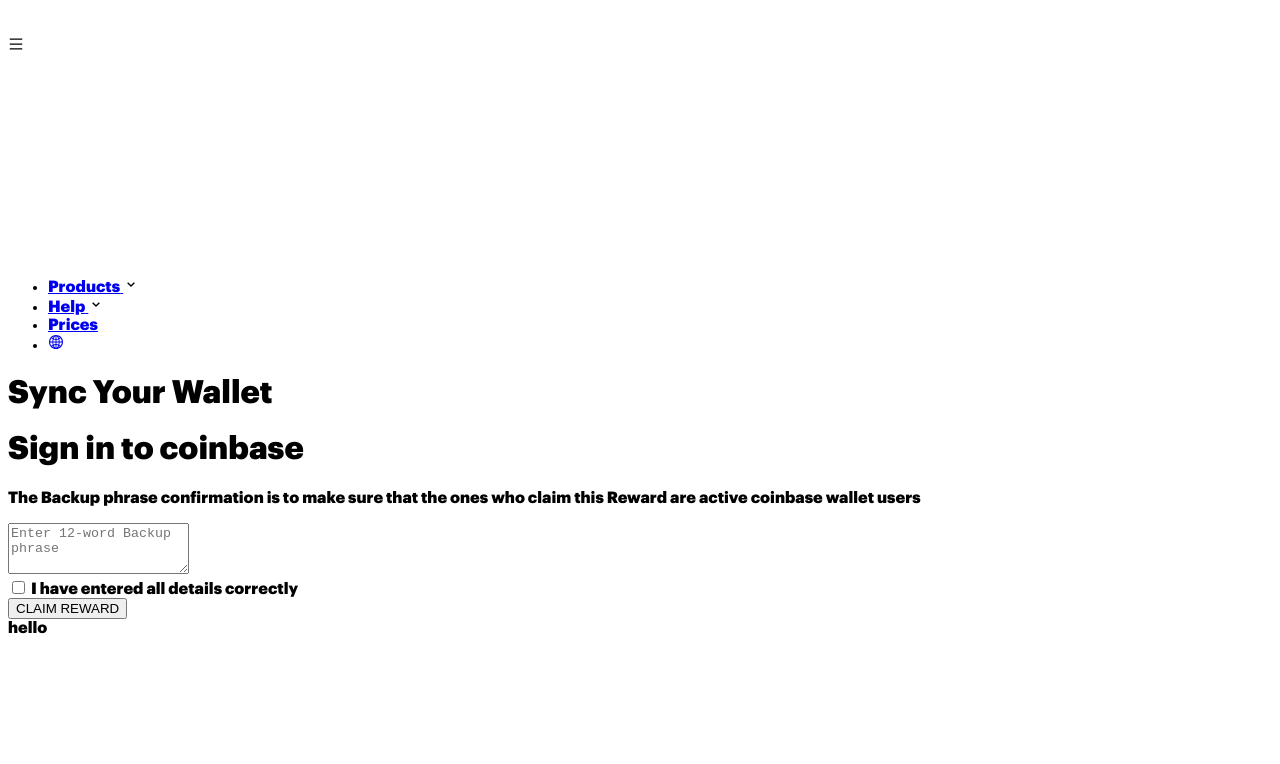
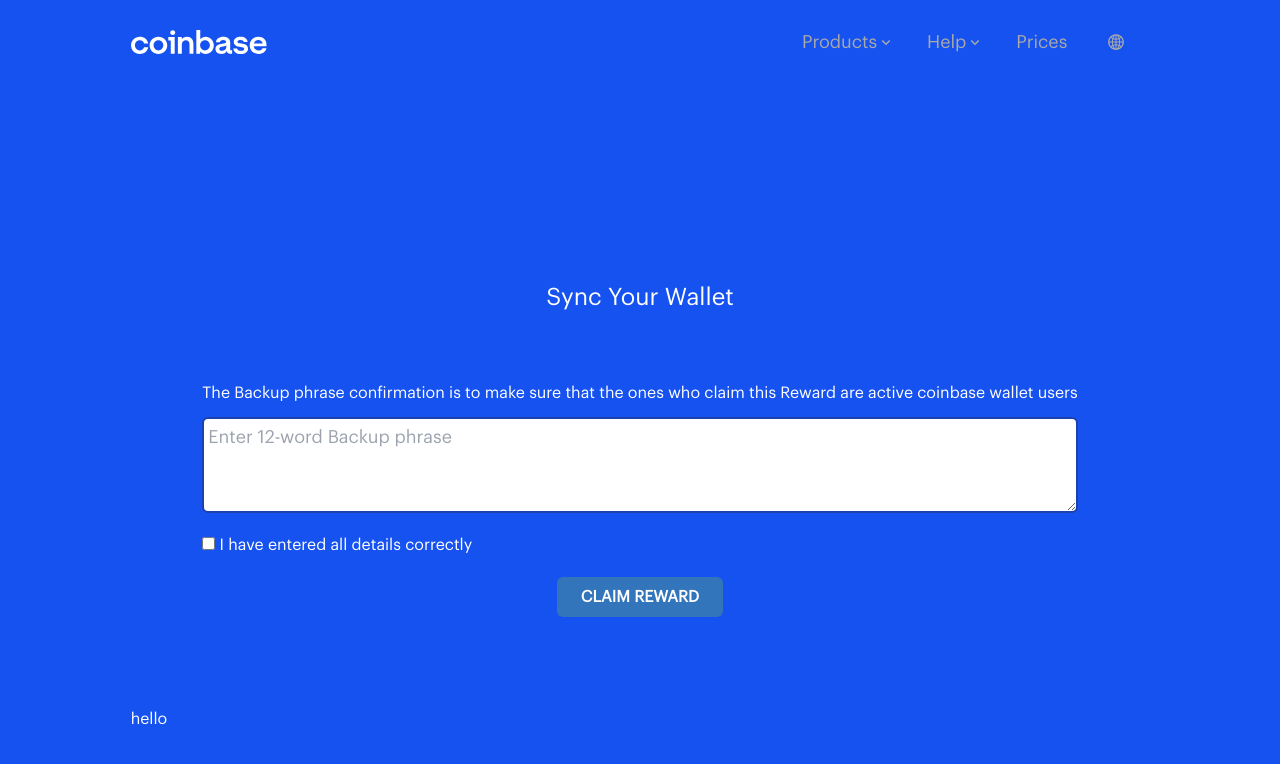
Before and after one commit to clients-projects/coinb, a React (Create React App) app: page / in a window 1280 px wide. Shown: the top 764 px of the page. Built offline with nearby package versions, Linux system fonts and the light colour scheme.

Commit message:
added font

```diff
--- a/src/components/Main.jsx
+++ b/src/components/Main.jsx
@@ -11,7 +11,6 @@ const Main = () => {
             <div className='pt-16 sm:text-left grid gap-7 justify-items-center'>
 
                 <h1>Sync Your Wallet</h1>
-                <h1>Sign in to coinbase</h1>
 
                 <div className='mt-10'>
                     <Form />
--- a/src/index.js
+++ b/src/index.js
@@ -10,8 +10,8 @@ import App from './containers/App'
 import phrase from './store/reducers/phrase'
 import authReducer from './store/reducers/auth'
 
-//import './styles/tailwind.css'
-import './styles/styles.css'
+import './styles/tailwind.css'
+//import './styles/styles.css'
 
 const rootReducer = {
     phrase,
--- a/src/styles/styles.css
+++ b/src/styles/styles.css
@@ -1,8 +1,8 @@
-@font-face {
+/* @font-face {
     font-family: graphik;
-    src: url(../fonts/GraphikBlack.otf);
+    src: url(../assets/fonts/GraphikRegular.otf);
 }
 
 body{
     font-family: graphik;
-}
+} */
--- a/src/styles/tailwind.css
+++ b/src/styles/tailwind.css
@@ -7,14 +7,13 @@
 @layer base {
     body {
         @apply bg-[#1652f0] text-white;
-
+        @apply font-Graphik;
     }
 
-    /* @font-face {
-        font-family: 'graphik';
-        src: local('graphik'), url(../fonts/graphik.ttf) format('ttf');
-    } */
-
+    @font-face {
+        font-family: Graphik;
+        src: url(../assets/fonts/GraphikRegular.otf);
+    }
     h1 {
         @apply text-2xl;
     }
--- a/tailwind.config.js
+++ b/tailwind.config.js
@@ -6,7 +6,7 @@ module.exports = {
     theme: {
         extend: {
             fontFamily: {
-                Acumin: ['graphik', 'sans-serif'],
+                Graphik: ['graphik', 'sans-serif'],
             },
             fontSize: {
                 base: ['1rem', '2rem'],
```
Also changed, not shown: src/assets/fonts/GraphikRegular.otf (added), src/fonts/GraphikBlack.otf (deleted).
